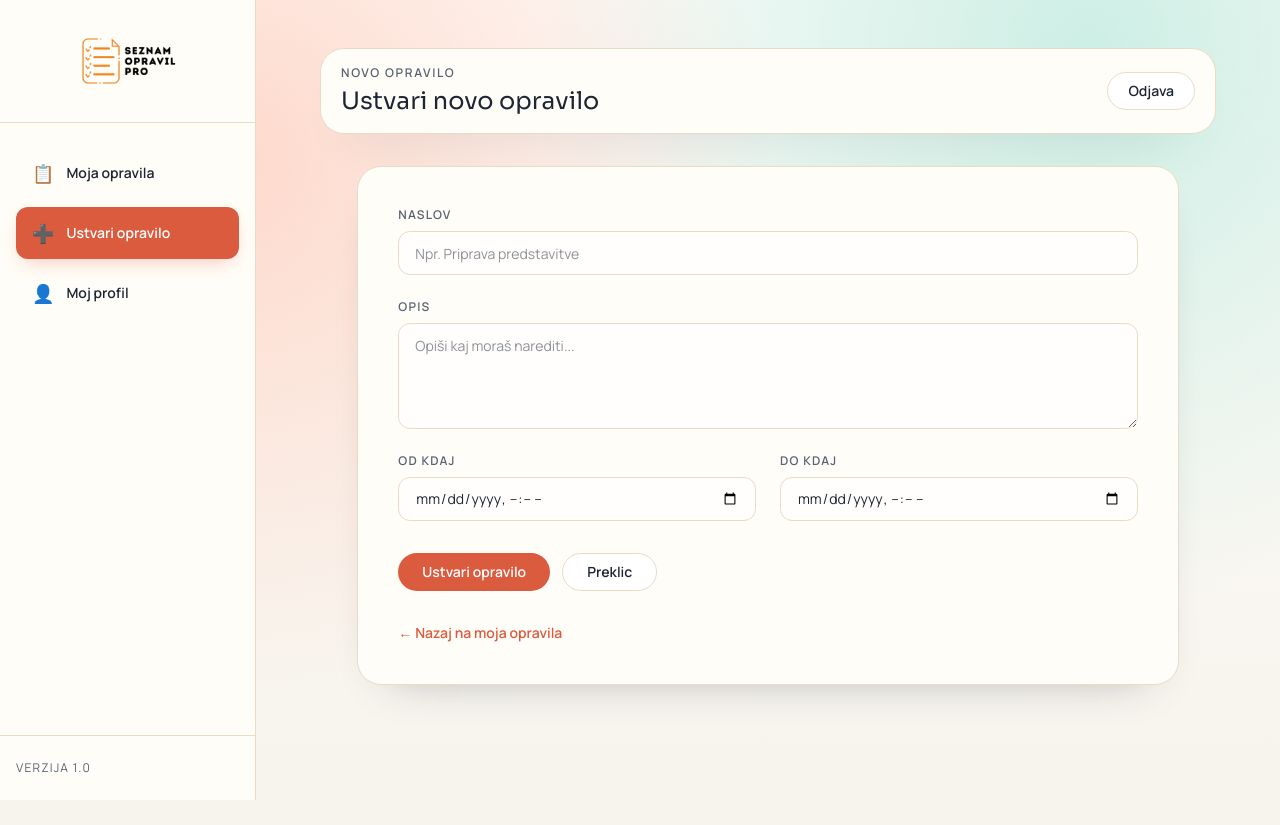
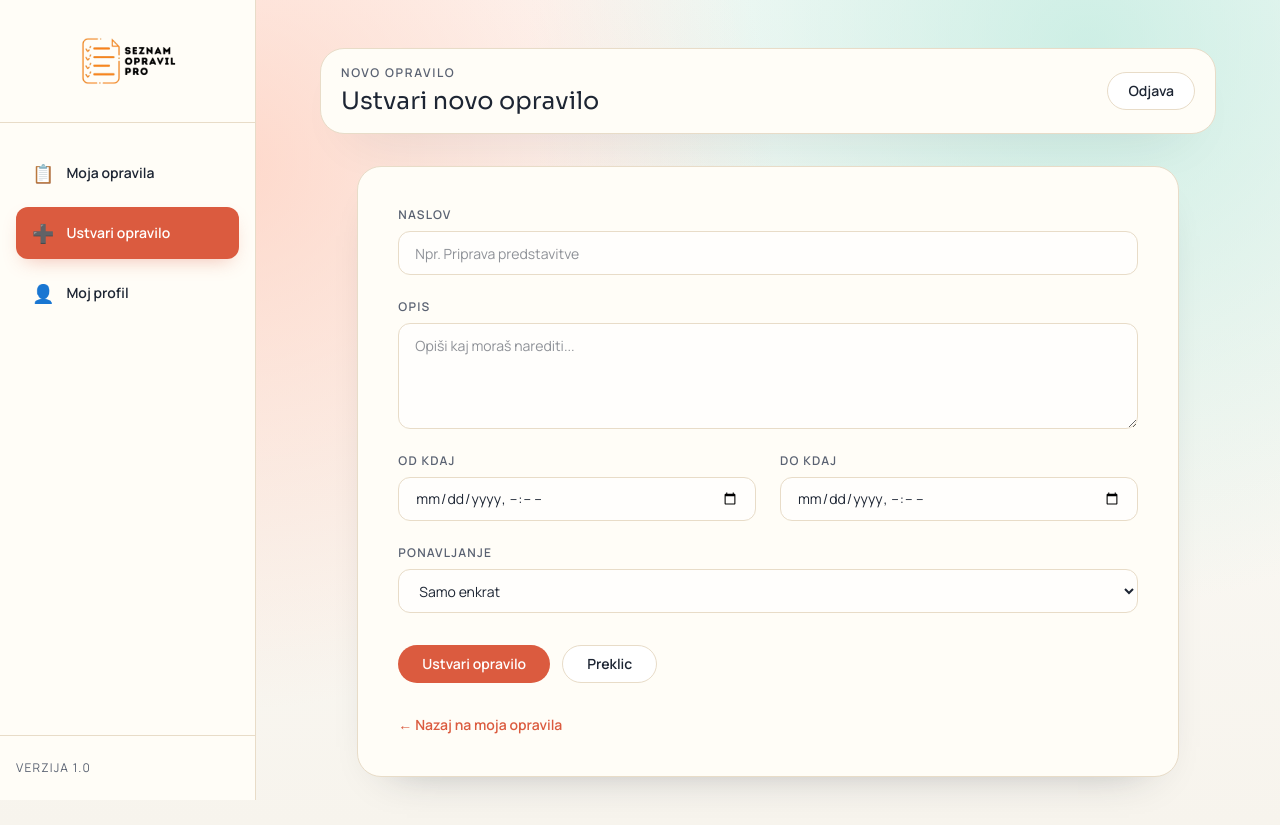
Before and after one commit to krajncjasa/To-do-aplikacija, a Next.js app: page /aplikacija/novo in a window 1280 px wide. Before the commit the page ends 800 px from the top, so only its background shows below. Built offline with nearby package versions, Linux system fonts and the light colour scheme.

Commit message:
ponavljanje

```diff
--- a/app/aplikacija/novo/page.tsx
+++ b/app/aplikacija/novo/page.tsx
@@ -10,6 +10,7 @@ export default function NovoOpravilo() {
     opis: "",
     odKdaj: "",
     doKdaj: "",
+    ponavljanje: "samo_enkrat",
   });
 
   const handleSubmit = async (event: FormEvent<HTMLFormElement>) => {
@@ -110,6 +111,28 @@ export default function NovoOpravilo() {
               </div>
             </div>
 
+            <div className="flex flex-col gap-2">
+              <label className="text-xs font-semibold uppercase tracking-[0.1em] text-[var(--muted)]">
+                Ponavljanje
+              </label>
+              <select
+                value={formData.ponavljanje}
+                onChange={(e) =>
+                  setFormData((prev) => ({
+                    ...prev,
+                    ponavljanje: e.target.value,
+                  }))
+                }
+                className="h-11 rounded-xl border border-[var(--line)] bg-white/70 px-4 text-sm outline-none transition-colors focus:border-[var(--accent)] focus:ring-2 focus:ring-[var(--accent-soft)]"
+              >
+                <option value="samo_enkrat">Samo enkrat</option>
+                <option value="vsak_dan">Vsak dan</option>
+                <option value="vsak_teden">Vsak teden</option>
+                <option value="vsak_mesec">Vsak mesec</option>
+                <option value="vsako_leto">Vsako leto</option>
+              </select>
+            </div>
+
             <div className="mt-8 flex gap-3">
               <button
                 type="submit"
```
Also changed, not shown: app/api/opravila/route.ts (added).
